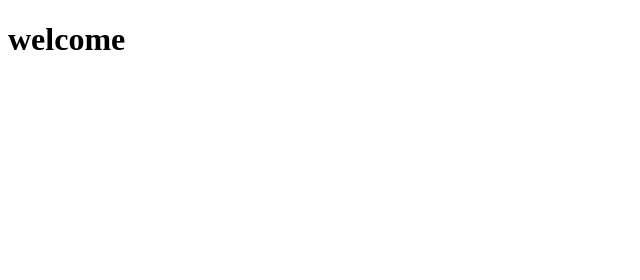
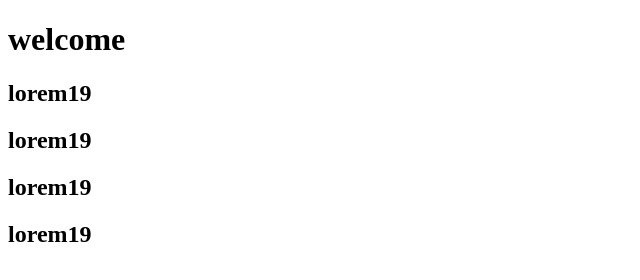
Before and after one commit to MdOmit/my-first-website, a plain HTML site: page index.html in a window 1280 px wide. Shown: the whole page, without its empty margins (0-640 px from the left). Drawn offline with Linux system fonts and the light colour scheme.

Commit message:
addde new item

```diff
--- a/index.html
+++ b/index.html
@@ -8,5 +8,9 @@
 </head>
 <body>
     <h1>welcome</h1>
+    <h2>lorem19</h2>
+    <h2>lorem19</h2>
+    <h2>lorem19</h2>
+    <h2>lorem19</h2>
 </body>
 </html>
```
